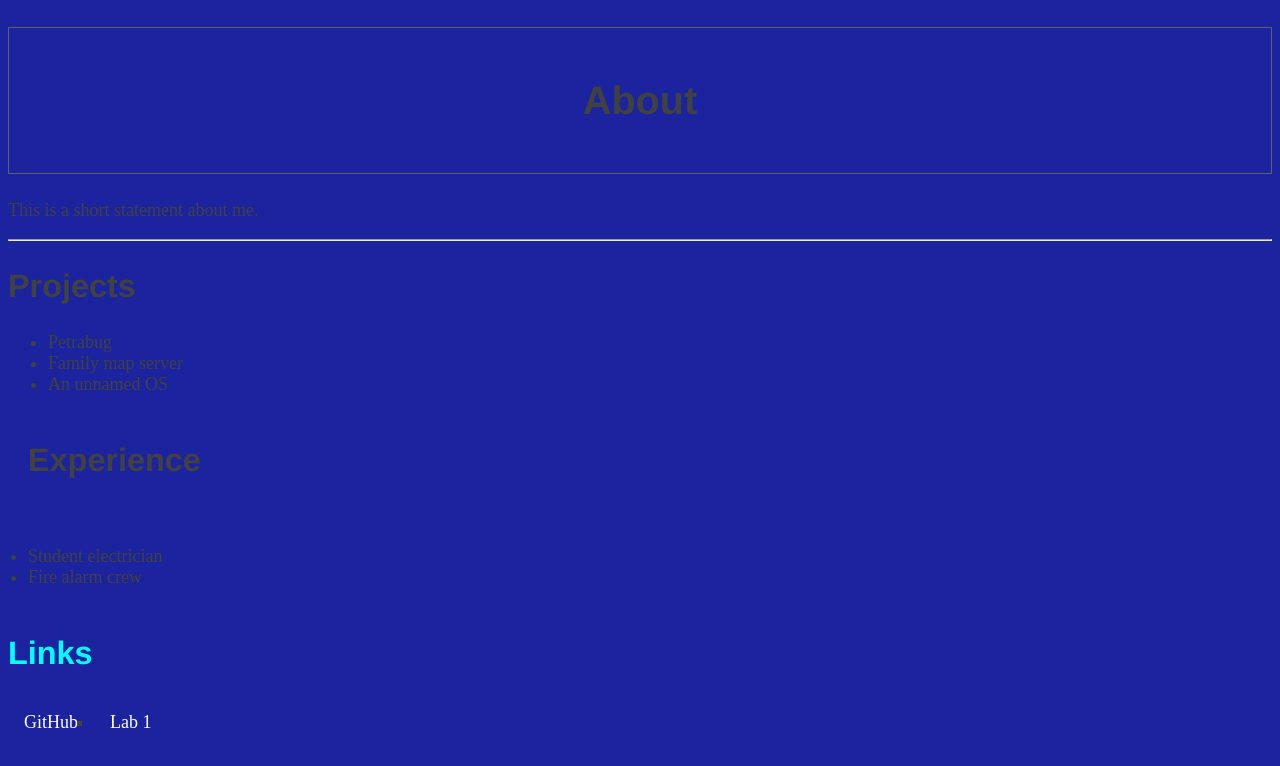
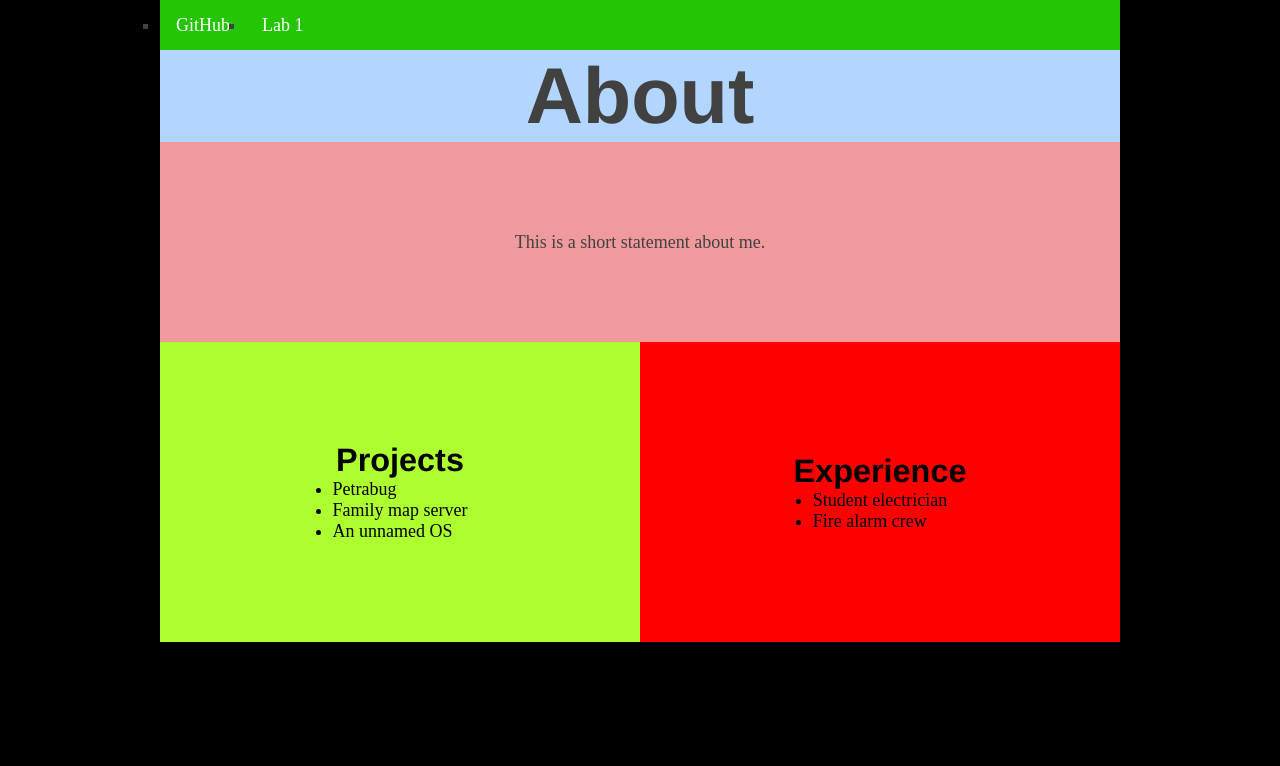
Before and after one commit to AubreyEkolyn/portfolio, a plain HTML site: page index.html in a window 1280 px wide. Drawn offline with Linux system fonts and the light colour scheme.

Commit message:
commit 3

```diff
--- a/index.html
+++ b/index.html
@@ -6,25 +6,32 @@
         <link rel='stylesheet' href='styles.css'/>
     </head>
     <body>
+        <div class="page">
+            <ol class="section menu">
+                <li class = 'links'><a href='https://github.com/AubreyEkolyn'>GitHub</a></li>
+                <li class = 'links'><a href='http://lab1.aubreyekolyn.com'>Lab 1</a></li>
+            </ol>
+            <div class="header">
                 <h1>About</h1>
+            </div>
+            <div class="section about">
                 <p>This is a short statement about me.</p>
-        <hr>
+            </div>
+            <div class="section proj">
                 <h2>Projects</h2>
                 <ul>
                     <li>Petrabug</li>
                     <li>Family map server</li>
                     <li>An unnamed OS</li>
                 </ul>
-        <h2 class = 'left'>Experience</h2>
-        <ul class = 'left'>
+            </div>
+            <div class="section exp">
+                <h2>Experience</h2>
+                <ul>
                     <li>Student electrician</li>
                     <li>Fire alarm crew</li>
                 </ul>
-        <h2 id = 'id'>Links</h2>
-        <ol>
-            <li class = 'links'><a href='https://github.com/AubreyEkolyn'>GitHub</a></li>
-            <li class = 'links'><a href='http://lab1.aubreyekolyn.com'>Lab 1</a></li>
-        </ol>
-
+            </div>
+        </div>
     </body>
 </html>
--- a/styles.css
+++ b/styles.css
@@ -1,13 +1,79 @@
+* {
+  margin: 0;
+  padding: 0;
+  box-sizing: border-box;
+}
+
+.page {
+  display: flex;
+  flex-wrap: wrap;
+}
+
+.section {
+  width: 100%;
+  height: 300px;
+  display: flex;
+  justify-content: center;
+  align-items: center;
+}
+
+.menu{
+  list-style-type: square;
+  display: flex;
+  justify-content: flex-start;
+  background-color: #25c405;
+  height: 50px;
+}
+
+.links a {
+  display: block;
+  color: white;
+  text-align: center;
+  padding: 14px 16px;
+  text-decoration: none;
+  background-color: #25c405;
+}
+
+.links a:hover {
+  background-color: rgb(41, 240, 68);
+}
+
+.active {
+  background-color: #c47705;
+}
+
+.header {
+  background-color: #B2D6FF;
+  font-size: 2.2em;
+  text-align: center;
+  width: 100%;
+}
+
+.about {
+  background-color: #F09A9D;
+  height: 200px;
+  display: flex;
+  flex-direction: column;
+}
+
+.exp{
+  background-color: red;
+  color: black;
+  display: flex;
+  flex-direction: column;
+}
+
+.proj{
+  background-color: greenyellow;
+  color: black;
+  display: flex;
+  flex-direction: column;
+}
+
 body {
     color: #414141;
-    background-color: #1b249e;
+    background-color: #000000;
     font-size: 18px;
-}
-h1 {
-    font-size: 2.2em;
-    padding: 50px;
-    border: 1px solid #5D6063;
-    text-align: center;
 }
 h2 {
     font-size: 1.8em;
@@ -16,41 +82,24 @@ h2 {
     font-family: "Helvetica", "Arial", sans-serif;
 }
 
-  ol {
-    list-style-type: square;
-    display: inline;
-    background-color: #0c0c0c;
-    margin: 0;
-    padding: 0;
+
+
+
+/* Tablet/desktop Styles */
+@media only screen and (min-width: 401px) and (max-width: 960px){
+  .exp,
+  .proj {
+    width: 50%;
+  }
 }
 
-  .left{
-    padding: 20px;
-    text-align: left;
-
-    width: 200px;
+@media only screen and (min-width: 961px) {
+  .page {
+    width: 960px;
+    margin: 0 auto;
   }
-
-  .links{
-    float: left;
+  .exp,
+  .proj {
+    width: 50%;
   }
-
-  .links a {
-    display: block;
-    color: white;
-    text-align: center;
-    padding: 14px 16px;
-    text-decoration: none;
 }
-
-  .links a:hover {
-    background-color: rgb(240, 41, 41);
-  }
-
-  .active {
-    background-color: #c47705;
-  }
-
-  #id{
-      color: aqua;
-  }
```
Lines whose indentation alone changed are shown as unchanged.
